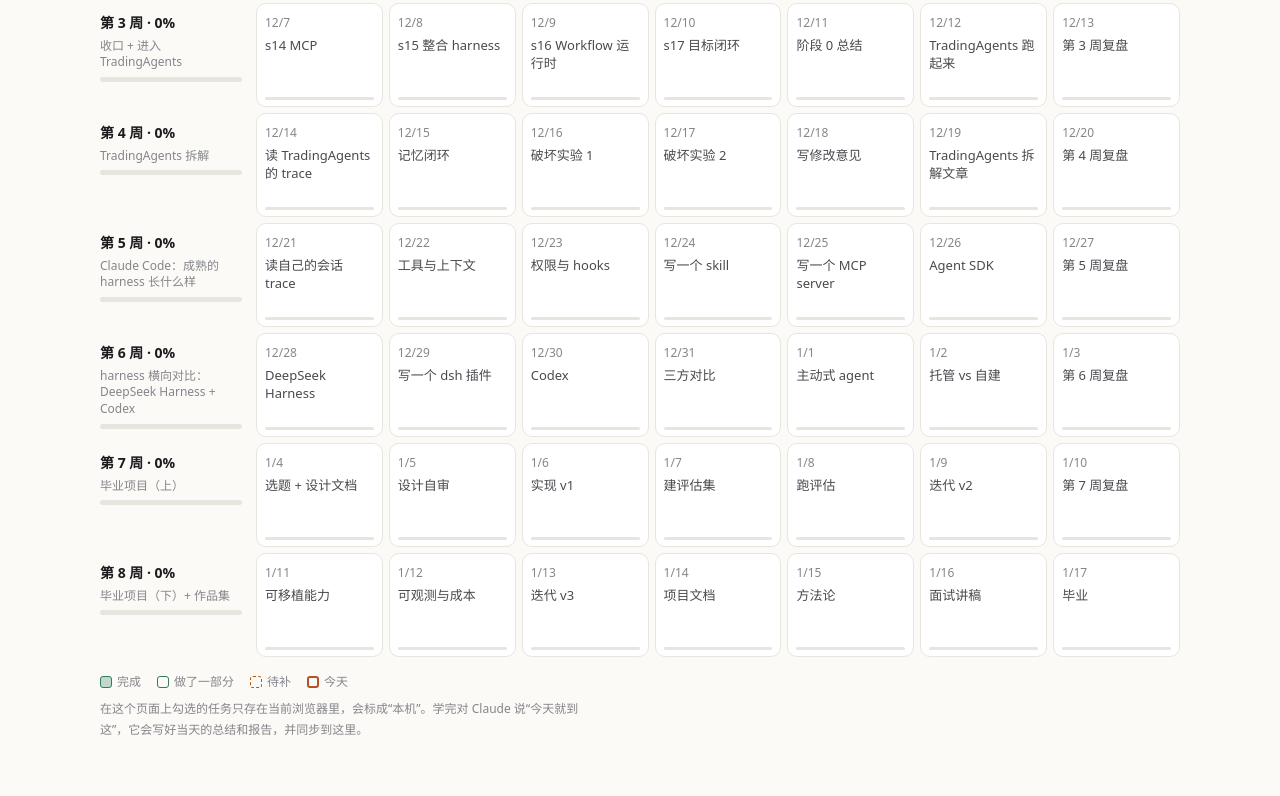
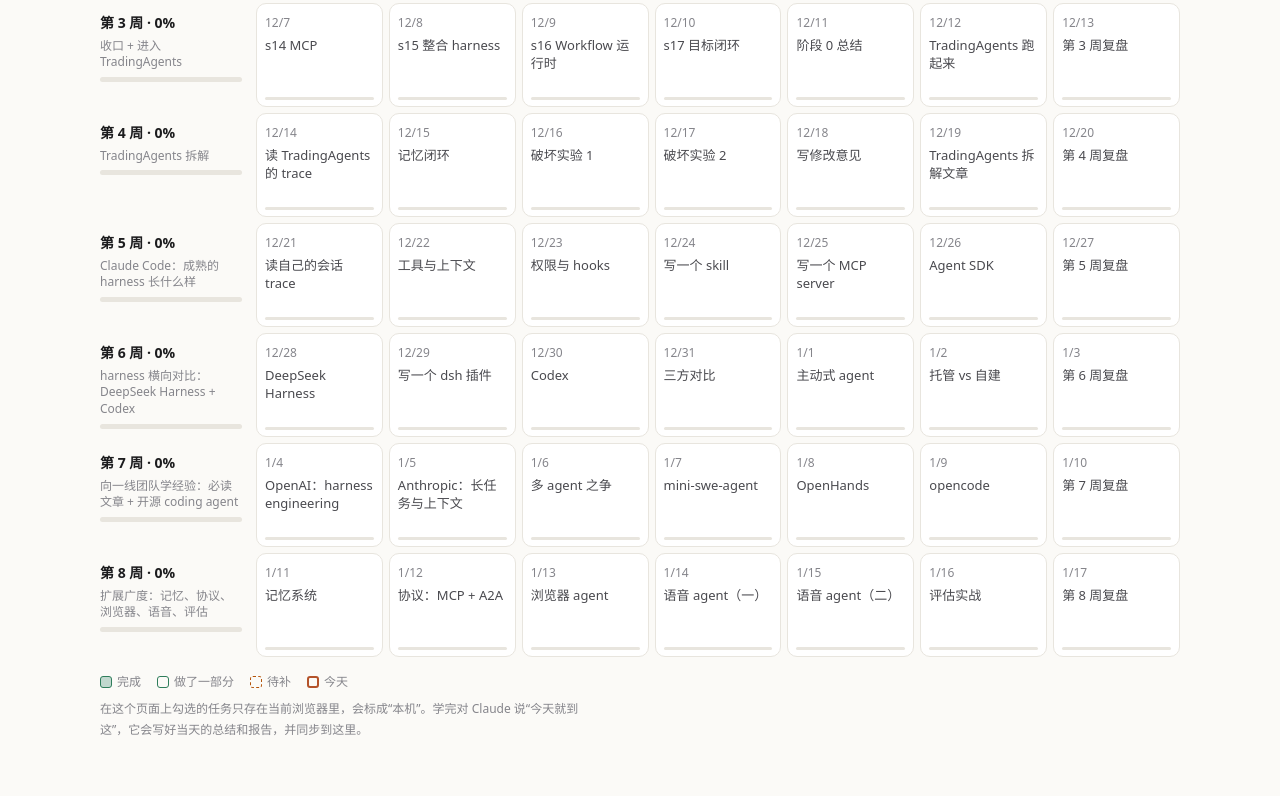
Before and after one commit to fuCking-Life/fuCking-Life.github.io, a plain HTML site: page learn/index.html in a window 1280 px wide. Shown: the part 1220-2016 px from the top of the page. Drawn offline with Linux system fonts and the light colour scheme.

Commit message:
Replace capstone weeks with learning from others; let the plan grow by weeks
Co-Authored-By: Claude Opus 5.5 <noreply@anthropic.com>

```diff
--- a/learn/plan.json
+++ b/learn/plan.json
@@ -1,9 +1,10 @@
 {
- "title": "Agent 转型 8 周冲刺",
- "subtitle": "跟着项目学 agent 设计：learn-claude-code → TradingAgents → Claude Code → DeepSeek Harness / Codex → 毕业项目",
+ "title": "Agent 学习冲刺",
+ "subtitle": "跟着别人的项目和经验学 agent：learn-claude-code → TradingAgents → Claude Code → DeepSeek Harness / Codex → 一线团队经验 → 记忆、协议、浏览器、语音",
  "hours": "每天约 3 小时；每周日是复盘 + 补课日",
  "start": "2026-11-23",
  "end": "2027-01-17",
+ "note": "计划可以往后加周：在 weeks 末尾追加，页面会自动显示。",
  "weeks": [
   {
    "n": 0,
@@ -1319,91 +1320,111 @@
   {
    "n": 7,
    "title": "第 7 周",
-   "theme": "毕业项目（上）",
+   "theme": "向一线团队学经验：必读文章 + 开源 coding agent",
    "days": [
     {
      "date": "2027-01-04",
-     "label": "选题 + 设计文档",
-     "goal": "你写设计，AI 写代码",
+     "label": "OpenAI：harness engineering",
+     "goal": "精读 OpenAI《Harness engineering: leveraging Codex in an agent-first world》",
      "tasks": [
       {
        "id": "20270104-1",
-       "text": "选题：优先选工作里的真实场景",
-       "min": 30
+       "text": "精读全文，摘出 5 条可以直接拿来用的经验",
+       "min": 70
       },
       {
        "id": "20270104-2",
-       "text": "写设计文档：每个旋钮的选择和理由",
-       "min": 90
+       "text": "对照自己仓库的 CLAUDE.md：哪些做法已经有了，哪些没有",
+       "min": 40
       },
       {
        "id": "20270104-3",
-       "text": "写“为什么不用另一种主流做法”",
-       "min": 30
+       "text": "挑一条用到 CLAUDE.md 或 learn-claude-code 上",
+       "min": 40
+      },
+      {
+       "id": "20270104-4",
+       "text": "写当天笔记",
+       "min": 20
       }
      ]
     },
     {
      "date": "2027-01-05",
-     "label": "设计自审",
-     "goal": "用 review 清单审自己",
+     "label": "Anthropic：长任务与上下文",
+     "goal": "精读 Anthropic 的 harness 设计和 context engineering 文章",
      "tasks": [
       {
        "id": "20270105-1",
-       "text": "逐项过 16 个旋钮，标出风险",
+       "text": "读 Anthropic Engineering 上关于长时间运行应用的 harness 设计文章（规划者 / 执行者 / 评估者）",
        "min": 60
       },
       {
        "id": "20270105-2",
-       "text": "定评估方案：结果 + 轨迹两层",
+       "text": "读《Effective context engineering for AI agents》",
        "min": 50
       },
       {
        "id": "20270105-3",
-       "text": "修改设计文档",
-       "min": 30
+       "text": "和 learn-claude-code 的 s08、s17 对照：哪些想法课程里已经有了",
+       "min": 40
+      },
+      {
+       "id": "20270105-4",
+       "text": "写当天笔记",
+       "min": 20
       }
      ]
     },
     {
      "date": "2027-01-06",
-     "label": "实现 v1",
-     "goal": "AI 实现，你读 trace",
+     "label": "多 agent 之争",
+     "goal": "该不该拆成多个 agent？看三方观点",
      "tasks": [
       {
        "id": "20270106-1",
-       "text": "让 AI 按设计文档实现 v1",
-       "min": 70
+       "text": "读 Anthropic《How we built our multi-agent research system》",
+       "min": 45
       },
       {
        "id": "20270106-2",
-       "text": "跑第一次，完整读 trace",
-       "min": 50
+       "text": "读 Cognition《Don't Build Multi-Agents》",
+       "min": 35
       },
       {
        "id": "20270106-3",
-       "text": "记下和设计不一致的地方",
+       "text": "读 LangChain《Organizing Context in a Multi-Agent Harness》：子 agent 是 fork 还是隔离",
+       "min": 40
+      },
+      {
+       "id": "20270106-4",
+       "text": "写你的判断：什么情况拆、什么情况不拆",
        "min": 30
       }
      ]
     },
     {
      "date": "2027-01-07",
-     "label": "建评估集",
-     "goal": "20 条以上用例",
+     "label": "mini-swe-agent",
+     "goal": "100 行的 agent 为什么能在 SWE-bench 上拿高分",
      "tasks": [
       {
        "id": "20270107-1",
-       "text": "写 20 条用例，覆盖正常、边界、失败场景",
-       "min": 80
+       "text": "读完 mini-swe-agent 的全部核心代码",
+       "min": 60
       },
       {
        "id": "20270107-2",
-       "text": "为每条写结果检查和轨迹检查",
-       "min": 50
+       "text": "跑一个小任务，读 trace",
+       "min": 40
       },
       {
        "id": "20270107-3",
+       "text": "和 s01 对比：它刻意不做什么？为什么极简反而有效",
+       "min": 50
+      },
+      {
+       "id": "20270107-4",
        "text": "写当天笔记",
        "min": 20
       }
@@ -1411,72 +1432,77 @@
     },
     {
      "date": "2027-01-08",
-     "label": "跑评估",
-     "goal": "失败分析",
+     "label": "OpenHands",
+     "goal": "一个完整的开源 coding agent 平台",
      "tasks": [
       {
        "id": "20270108-1",
-       "text": "跑一遍评估，记录通过率",
-       "min": 40
+       "text": "读架构文档：事件流、agent 控制器、沙箱",
+       "min": 60
       },
       {
        "id": "20270108-2",
-       "text": "逐个分析失败案例，归到具体旋钮",
-       "min": 70
+       "text": "跑起来做一个小任务，读事件日志",
+       "min": 50
       },
       {
        "id": "20270108-3",
-       "text": "写出 v2 的修改意见",
-       "min": 30
+       "text": "和 Claude Code 对比：沙箱和权限各怎么做",
+       "min": 40
+      },
+      {
+       "id": "20270108-4",
+       "text": "写当天笔记",
+       "min": 20
       }
      ]
     },
     {
      "date": "2027-01-09",
-     "label": "迭代 v2",
-     "goal": "评估者分离 + 记忆",
+     "label": "opencode",
+     "goal": "最火的开源 coding agent 之一",
      "tasks": [
       {
        "id": "20270109-1",
-       "text": "加入独立评估者",
-       "min": 60
+       "text": "跑起来，体验一次完整任务",
+       "min": 40
       },
       {
        "id": "20270109-2",
-       "text": "决定要不要跨会话记忆，要的话怎么防过时",
-       "min": 40
+       "text": "读它的工具定义和权限设计",
+       "min": 60
       },
       {
        "id": "20270109-3",
-       "text": "重跑评估，对比 v1",
-       "min": 40
+       "text": "和 Claude Code、Codex 放进第 6 周的对比表",
+       "min": 40
+      },
+      {
+       "id": "20270109-4",
+       "text": "写当天笔记",
+       "min": 20
       }
      ]
     },
     {
      "date": "2027-01-10",
      "label": "第 7 周复盘",
-     "goal": "复盘 + 补课日：没做完的任务在今天补上",
+     "goal": "复盘 + 补课",
      "tasks": [
       {
        "id": "20270110-1",
        "text": "补完本周没做完的任务",
-       "min": 60
+       "min": 50
       },
       {
        "id": "20270110-2",
-       "text": "把本周笔记汇总成一篇周记，挑一篇整理发到 blog",
-       "min": 40
+       "text": "写《一线团队的 10 条 agent 经验》，发到 blog",
+       "min": 60
       },
       {
        "id": "20270110-3",
-       "text": "review 清单：补本周见过的例子（毕业项目涉及的旋钮）",
-       "min": 20
-      },
-      {
-       "id": "20270110-4",
-       "text": "看一眼下周计划，有疑问就记下来",
-       "min": 10
+       "text": "review 清单：把新经验补进对应的旋钮",
+       "min": 30
       }
      ]
     }
@@ -1485,25 +1511,30 @@
   {
    "n": 8,
    "title": "第 8 周",
-   "theme": "毕业项目（下）+ 作品集",
+   "theme": "扩展广度：记忆、协议、浏览器、语音、评估",
    "days": [
     {
      "date": "2027-01-11",
-     "label": "可移植能力",
-     "goal": "做成 skill / MCP / 插件",
+     "label": "记忆系统",
+     "goal": "Letta / mem0 / Anthropic 记忆分层",
      "tasks": [
       {
        "id": "20270111-1",
-       "text": "挑一项能力做成可移植的 skill 或 MCP",
-       "min": 90
+       "text": "读 Letta 的记忆设计（从 MemGPT 演化来的分层记忆）",
+       "min": 50
       },
       {
        "id": "20270111-2",
-       "text": "在另一个 agent 里验证能用",
+       "text": "读 mem0 的记忆层设计",
        "min": 40
       },
       {
        "id": "20270111-3",
+       "text": "三方对照：存什么、什么时候写、怎么检索、怎么防过时",
+       "min": 50
+      },
+      {
+       "id": "20270111-4",
        "text": "写当天笔记",
        "min": 20
       }
@@ -1511,118 +1542,148 @@
     },
     {
      "date": "2027-01-12",
-     "label": "可观测与成本",
-     "goal": "trace + 成本统计",
+     "label": "协议：MCP + A2A",
+     "goal": "agent 接工具 vs agent 和 agent 对话",
      "tasks": [
       {
        "id": "20270112-1",
-       "text": "记录完整 trace",
-       "min": 50
+       "text": "读 MCP 最新规范的核心部分",
+       "min": 60
       },
       {
        "id": "20270112-2",
-       "text": "统计每次运行的成本和耗时，找出钱花在哪",
+       "text": "读 A2A 协议的核心概念",
        "min": 50
       },
       {
        "id": "20270112-3",
-       "text": "做一处降本优化",
-       "min": 40
+       "text": "写清楚：两者分别解决什么，什么时候用哪个",
+       "min": 30
+      },
+      {
+       "id": "20270112-4",
+       "text": "写当天笔记",
+       "min": 20
       }
      ]
     },
     {
      "date": "2027-01-13",
-     "label": "迭代 v3",
-     "goal": "稳定性",
+     "label": "浏览器 agent",
+     "goal": "browser-use：agent 怎么看网页、怎么动手",
      "tasks": [
       {
        "id": "20270113-1",
-       "text": "用 pass^k 测稳定性",
-       "min": 50
+       "text": "读 browser-use 的架构：页面怎么变成模型能看的上下文",
+       "min": 60
       },
       {
        "id": "20270113-2",
-       "text": "修掉最不稳定的 2 个点",
-       "min": 70
+       "text": "跑一个小任务，读 trace，找它出错的地方",
+       "min": 50
       },
       {
        "id": "20270113-3",
-       "text": "重跑评估",
-       "min": 30
+       "text": "写当天笔记",
+       "min": 20
       }
      ]
     },
     {
      "date": "2027-01-14",
-     "label": "项目文档",
-     "goal": "作品集核心",
+     "label": "语音 agent（一）",
+     "goal": "Pipecat：实时语音管线",
      "tasks": [
       {
        "id": "20270114-1",
-       "text": "写项目 README：问题、设计、评估、结果",
-       "min": 90
+       "text": "读 Pipecat 的管线设计：ASR → LLM → TTS 怎么串起来",
+       "min": 60
       },
       {
        "id": "20270114-2",
-       "text": "截图 / 录屏一次完整运行",
-       "min": 40
+       "text": "看它怎么处理打断和话轮",
+       "min": 50
+      },
+      {
+       "id": "20270114-3",
+       "text": "对照你 blog 的 lumi 日报，挑 2 条最近的进展理解透",
+       "min": 40
+      },
+      {
+       "id": "20270114-4",
+       "text": "写当天笔记",
+       "min": 20
       }
      ]
     },
     {
      "date": "2027-01-15",
-     "label": "方法论",
-     "goal": "整理 review 清单",
+     "label": "语音 agent（二）",
+     "goal": "LiveKit Agents：话轮检测与语音里的工具调用",
      "tasks": [
       {
        "id": "20270115-1",
-       "text": "把 review 清单整理成你自己的 agent 设计方法论",
-       "min": 90
+       "text": "读 LiveKit Agents 的 turn detection 设计",
+       "min": 60
       },
       {
        "id": "20270115-2",
-       "text": "发到 blog",
-       "min": 40
+       "text": "看语音场景下工具调用怎么不卡住对话",
+       "min": 50
+      },
+      {
+       "id": "20270115-3",
+       "text": "和文本 agent 比：停止条件和主动性边界有什么不同",
+       "min": 30
+      },
+      {
+       "id": "20270115-4",
+       "text": "写当天笔记",
+       "min": 20
       }
      ]
     },
     {
      "date": "2027-01-16",
-     "label": "面试讲稿",
-     "goal": "讲清设计取舍",
+     "label": "评估实战",
+     "goal": "给一个跑过的 agent 建轨迹评估",
      "tasks": [
       {
        "id": "20270116-1",
-       "text": "准备 3 个设计取舍的故事（问题 → 选项 → 选择 → 结果）",
-       "min": 90
+       "text": "挑一个前面跑过的 agent，写 10 条用例",
+       "min": 60
       },
       {
        "id": "20270116-2",
-       "text": "对着讲一遍并录音，回听修改",
+       "text": "每条写结果检查 + 轨迹检查（该调的工具有没有调）",
+       "min": 50
+      },
+      {
+       "id": "20270116-3",
+       "text": "跑一遍，分析失败案例",
        "min": 40
       }
      ]
     },
     {
      "date": "2027-01-17",
-     "label": "毕业",
-     "goal": "8 周总复盘",
+     "label": "第 8 周复盘",
+     "goal": "复盘 + 选下一批要学的",
      "tasks": [
       {
        "id": "20270117-1",
-       "text": "对照最初的 4 个目标逐一自评",
+       "text": "补完本周没做完的任务",
        "min": 50
       },
       {
        "id": "20270117-2",
-       "text": "整理作品集：4 篇拆解 + 1 个项目 + 方法论",
-       "min": 50
+       "text": "回顾 8 周的 review 清单，标出还想深挖的旋钮",
+       "min": 40
       },
       {
        "id": "20270117-3",
-       "text": "写毕业总结发到 blog",
-       "min": 40
+       "text": "从前沿雷达和 blog 日报里挑下一批要拆的项目，和 Claude 一起排进新的周",
+       "min": 50
       }
      ]
     }
```
Also changed, not shown: _publisher/templates/learn.html (+1 -1 lines), learn/index.html (+3 -3 lines), learn/learn.js (+4 -3 lines), 1 other file.
